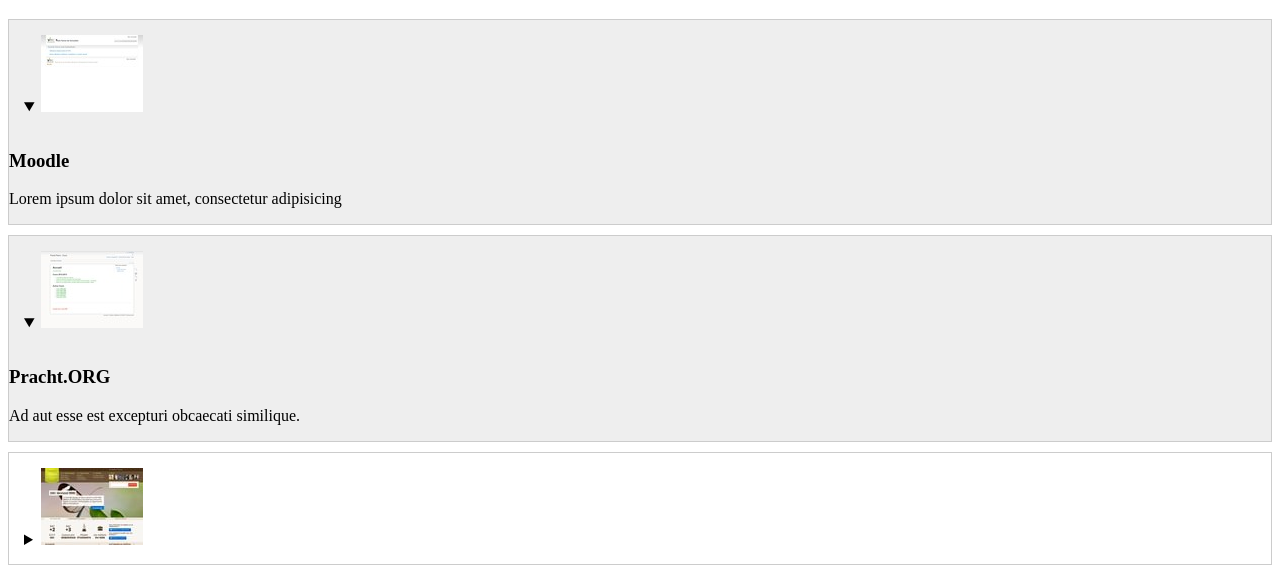
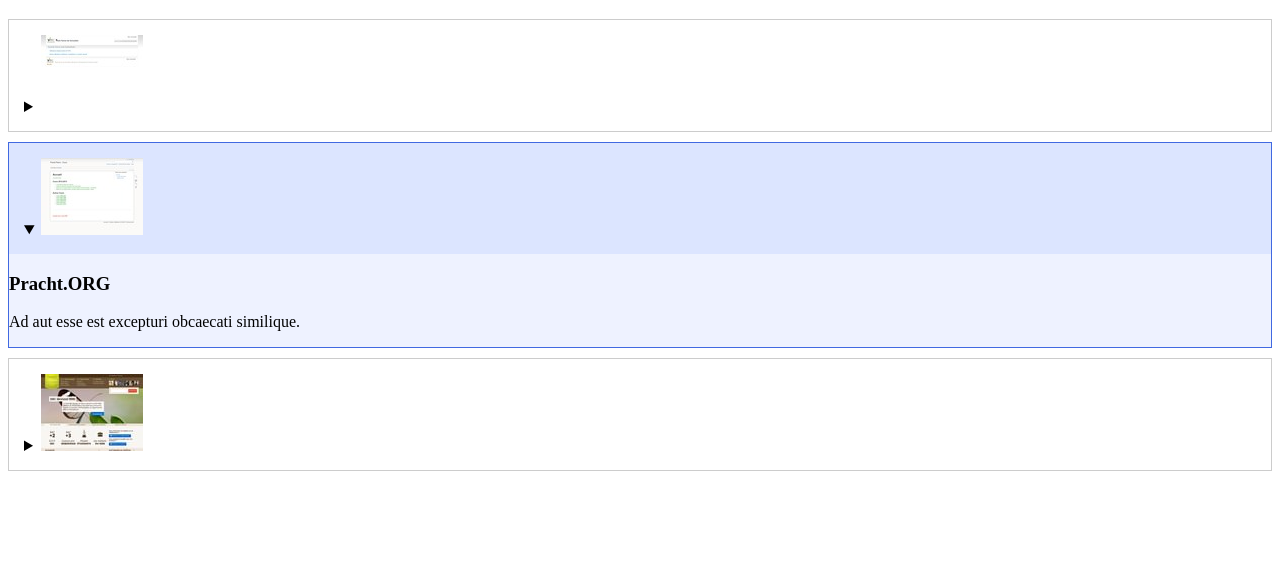
Before and after one commit to MMI-NFC-2026/sae105-r112-tp4-davydbadalian, a plain HTML site: page index.html in a window 1280 px wide. Both pictures are taken after a click on the heading 640 px from the left and 352 px from the top of the page. Shown: the part 61-644 px from the top of the page. Drawn offline with Linux system fonts and the light colour scheme.

Commit message:
suite à un clic sur un summary

```diff
--- a/src/css/components/accordeon.css
+++ b/src/css/components/accordeon.css
@@ -14,3 +14,15 @@
 .accordeon > details[open] {
   background-color: #eee;
 }
+.accordeon > details[open] {
+  border-color: #4169e1;
+  background-color: #eef2ff;
+}
+
+.accordeon > details[open] > summary {
+  background-color: #dce5ff;
+}
+
+.accordeon > details > summary:hover {
+  background-color: #e5e5e5;
+}
--- a/src/js/script.js
+++ b/src/js/script.js
@@ -1 +1,14 @@
 // *** ACCORDEON ***
+const accordeon = document.querySelector(".accordeon");
+
+accordeon.querySelectorAll("summary").forEach((summary) => {
+  summary.addEventListener("click", () => {
+    const selectedDetails = summary.parentElement;
+
+    accordeon.querySelectorAll("details").forEach((det) => {
+      if (det !== selectedDetails) {
+        det.open = false;
+      }
+    });
+  });
+});
```
